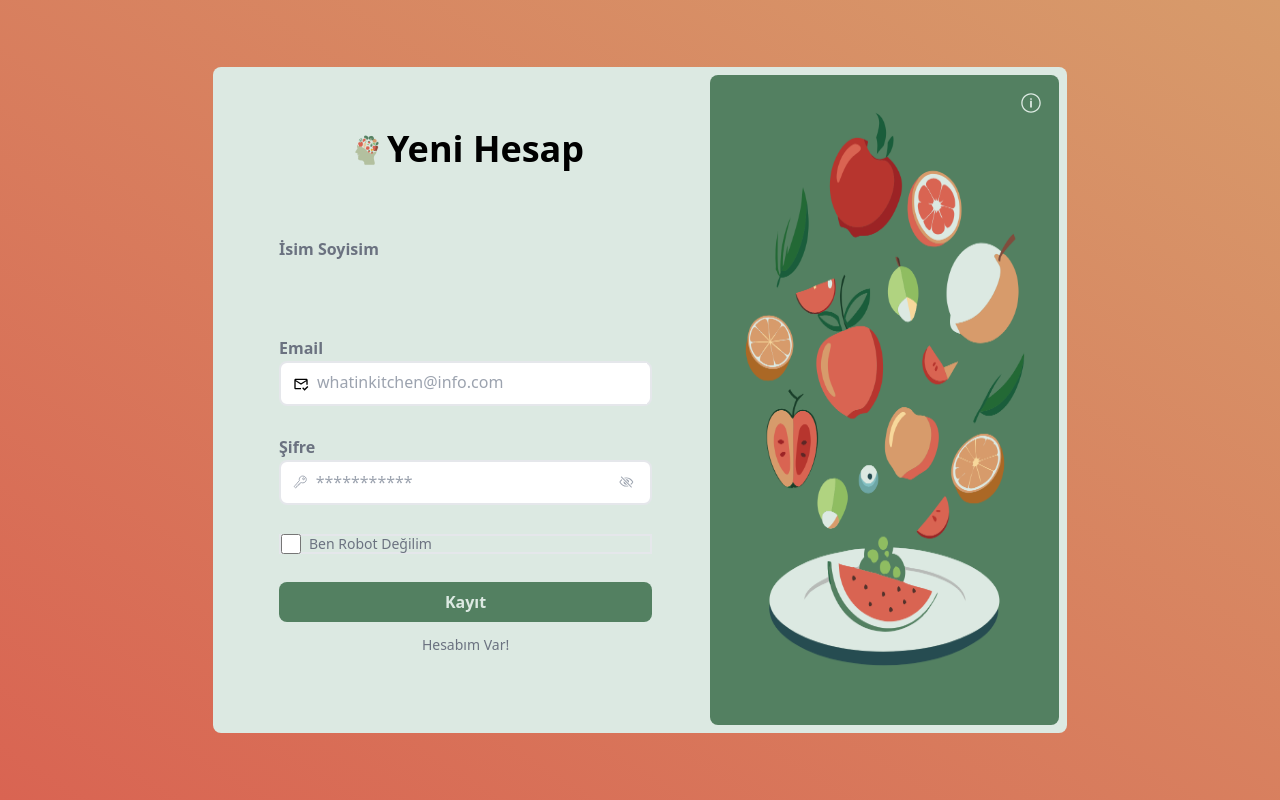
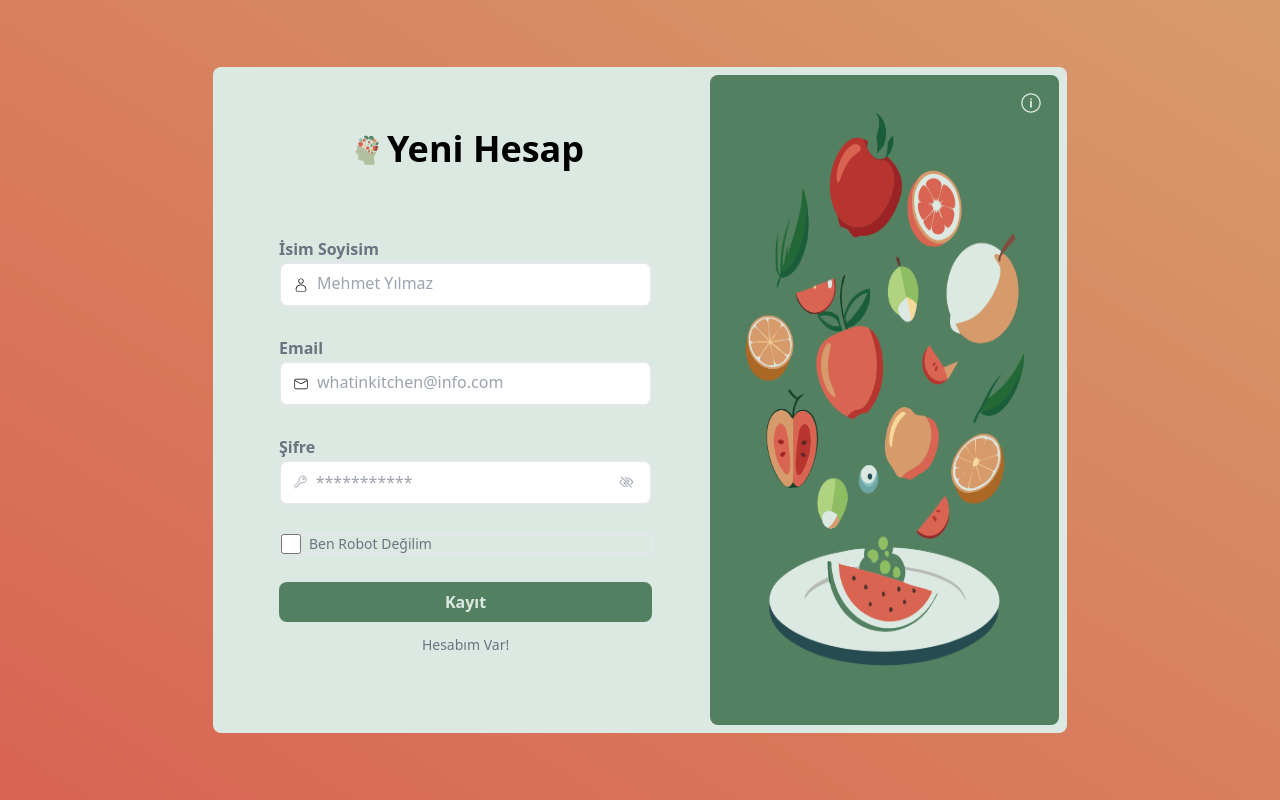
Before and after one commit to enesyagmur/what-in-kitchen, a React (Vite) app: page /register in a window 1280 px wide. Built offline with nearby package versions, Linux system fonts and the light colour scheme.

Commit message:
email ile kayıt işleminde kullanıcı ismi ve soyismini de alarak profil güncellemesi yapma işlemi

```diff
--- a/src/App.tsx
+++ b/src/App.tsx
@@ -24,7 +24,7 @@ function App() {
 
 export default App;
 
-//DURUM:notfound sayfasında giriş yapıldıysa home a - yapılmadıysa login e gönderme kontrolü yapmalıyım
+//DURUM:
 
 /*
 
--- a/src/formSchema/registerSchema.ts
+++ b/src/formSchema/registerSchema.ts
@@ -1,6 +1,10 @@
 import * as yup from "yup";
 
 export const registerSchema = yup.object().shape({
+  user: yup
+    .string()
+    .required()
+    .matches(/.*\s.*/, "İsim ve soy isim arasında boşluk bırakınız."),
   email: yup.string().required().email(),
   password: yup.string().required().min(8, "Şifre en az 8 karakter olmalı"),
   term: yup.boolean().required("Robot değilim seçeneği seçili olmalıdır"),
--- a/src/pages/register/FormRegister.tsx
+++ b/src/pages/register/FormRegister.tsx
@@ -1,20 +1,21 @@
-import { MdOutlineMarkEmailRead } from "react-icons/md";
+import { CiMail } from "react-icons/ci";
+
 import logo from "../../assets/logo1.png";
 import { IoEyeOffOutline, IoKeyOutline } from "react-icons/io5";
-
 import { useNavigate } from "react-router-dom";
-import { BiUserCircle } from "react-icons/bi";
+import { CiUser } from "react-icons/ci";
 import { VscError } from "react-icons/vsc";
 import { useState } from "react";
 import { useFormik } from "formik";
 import { registerSchema } from "../../formSchema/registerSchema";
-import { createUserWithEmailAndPassword } from "firebase/auth";
+import { createUserWithEmailAndPassword, updateProfile } from "firebase/auth";
 import { auth } from "../../firebase/firebase";
 
 const FormRegister = () => {
   const navigate = useNavigate();
 
   const registerWithFormFunc = async (values: {
+    user: string;
     email: string;
     password: string;
   }) => {
@@ -26,6 +27,9 @@ const FormRegister = () => {
       );
       const user = data.user;
       if (user) {
+        await updateProfile(user, {
+          displayName: values.user,
+        });
         navigate("/");
       }
     } catch (error) {
@@ -38,6 +42,7 @@ const FormRegister = () => {
 
   const { values, errors, handleChange, handleSubmit } = useFormik({
     initialValues: {
+      user: ``,
       email: ``,
       password: ``,
       term: ``,
@@ -56,12 +61,27 @@ const FormRegister = () => {
       <form className="form" onSubmit={handleSubmit}>
         <div className="input-big-frame">
           <p className="input-title">İsim Soyisim</p>
+          <div className="input-small-frame">
+            <CiUser className="input-icon ml-3" />
+            <input
+              className="input pb-1"
+              type="text"
+              placeholder="Mehmet Yılmaz"
+              id="user"
+              value={values.user}
+              onChange={handleChange}
+            />
+
+            {showErrors && errors.user ? (
+              <VscError className="input-error-icon" title="Boş bırakılamaz" />
+            ) : null}
+          </div>
         </div>
 
         <div className="input-big-frame">
           <p className="input-title">Email</p>
           <div className="input-small-frame">
-            <MdOutlineMarkEmailRead className="input-icon ml-3" />
+            <CiMail className="input-icon ml-3" />
             <input
               className="input pb-1"
               type="email"
@@ -72,7 +92,7 @@ const FormRegister = () => {
             />
 
             {showErrors && errors.email ? (
-              <VscError className="input-error-icon" />
+              <VscError className="input-error-icon" title="Boş bırakılamaz" />
             ) : null}
           </div>
         </div>
@@ -91,11 +111,12 @@ const FormRegister = () => {
             />
             <IoEyeOffOutline
               className="input-info-icon mr-4 cursor-pointer"
+              title="Şifreyi göster"
               onClick={() => setShowPassword(!showPassword)}
             />
 
             {showErrors && errors.password ? (
-              <VscError className="input-error-icon" />
+              <VscError className="input-error-icon" title="Boş bırakılamaz" />
             ) : null}
           </div>
         </div>
@@ -110,7 +131,10 @@ const FormRegister = () => {
           />
           <p className="robot-check-info">Ben robot değilim</p>
           {showErrors && errors.term ? (
-            <VscError className="text-red-400 absolute right-2" />
+            <VscError
+              className="text-red-400 absolute right-2"
+              title="Boş bırakılamaz"
+            />
           ) : null}
         </div>
 
```
